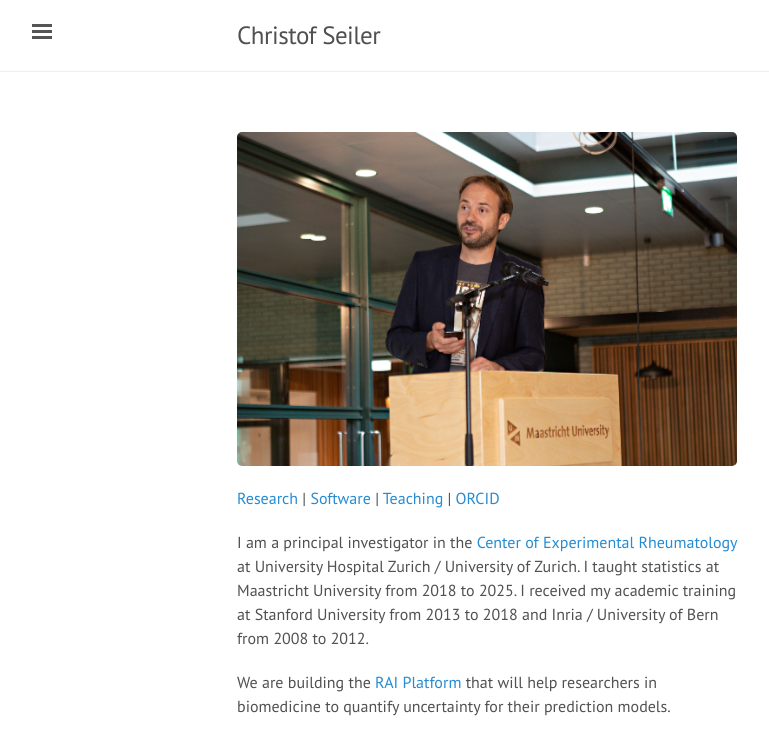
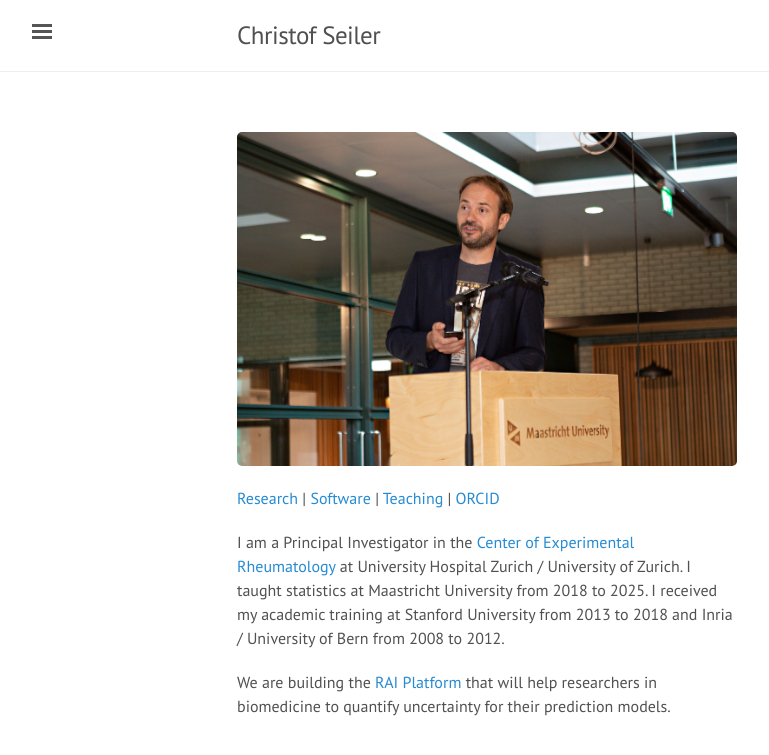
Before and after one commit to ChristofSeiler/ChristofSeiler.github.io, a Jekyll site: the page built from index.html, in a window 1280 px wide. Shown: the top 755 px of the page, without its empty margins (3-772 px from the left). Built offline with Jekyll 4.4.1, drawn with Linux system fonts in a browser that asks for light colours; the list of posts is cut into pages by our own code.

Commit message:
capital letters

```diff
--- a/index.html
+++ b/index.html
@@ -18,6 +18,6 @@ p.narrow {
 <a href="https://orcid.org/0000-0001-8802-3642">ORCID</a>
 </p>
 
-<p class="narrow">I am a principal investigator in the <a href="https://www.usz.ch/en/department/rheumatology/research-at-the-clinic-for-rheumatology/research-focus-of-the-clinic-for-rheumatology/research-group-christof-seiler/">Center of Experimental Rheumatology</a> at University Hospital Zurich / University of Zurich. I taught statistics at Maastricht University from 2018 to 2025. I received my academic training at Stanford University from 2013 to 2018 and Inria / University of Bern from 2008 to 2012.</p>
+<p class="narrow">I am a Principal Investigator in the <a href="https://www.usz.ch/en/department/rheumatology/research-at-the-clinic-for-rheumatology/research-focus-of-the-clinic-for-rheumatology/research-group-christof-seiler/">Center of Experimental Rheumatology</a> at University Hospital Zurich / University of Zurich. I taught statistics at Maastricht University from 2018 to 2025. I received my academic training at Stanford University from 2013 to 2018 and Inria / University of Bern from 2008 to 2012.</p>
 
 <p class="narrow">We are building the <a href="http://rai.uzh.ch/">RAI Platform</a> that will help researchers in biomedicine to quantify uncertainty for their prediction models.</p>
```
